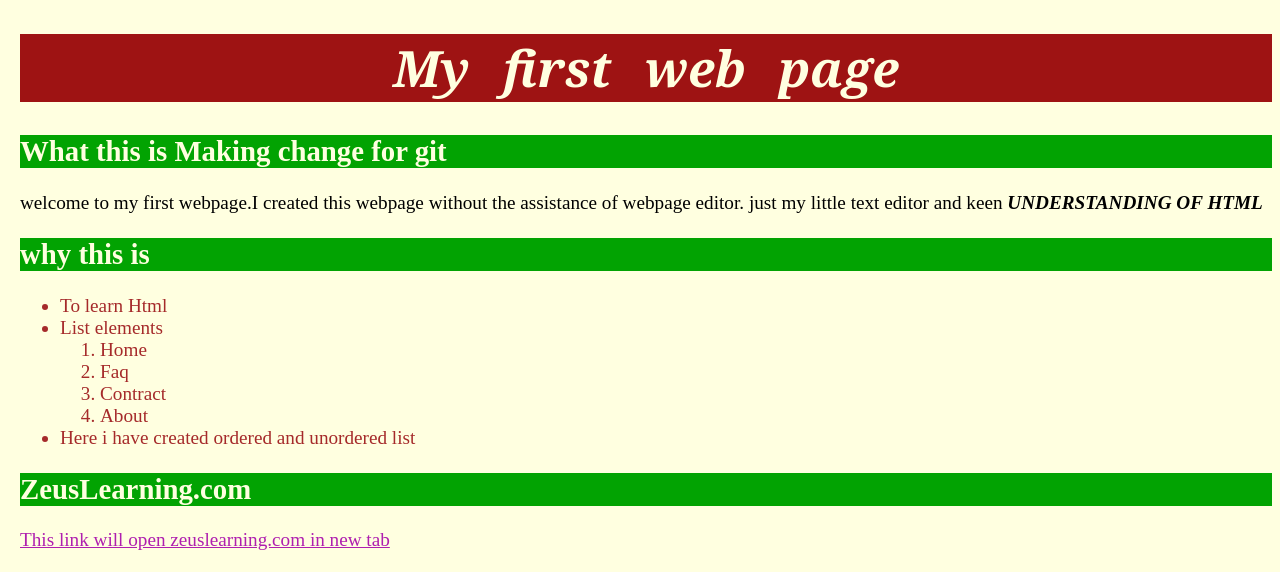
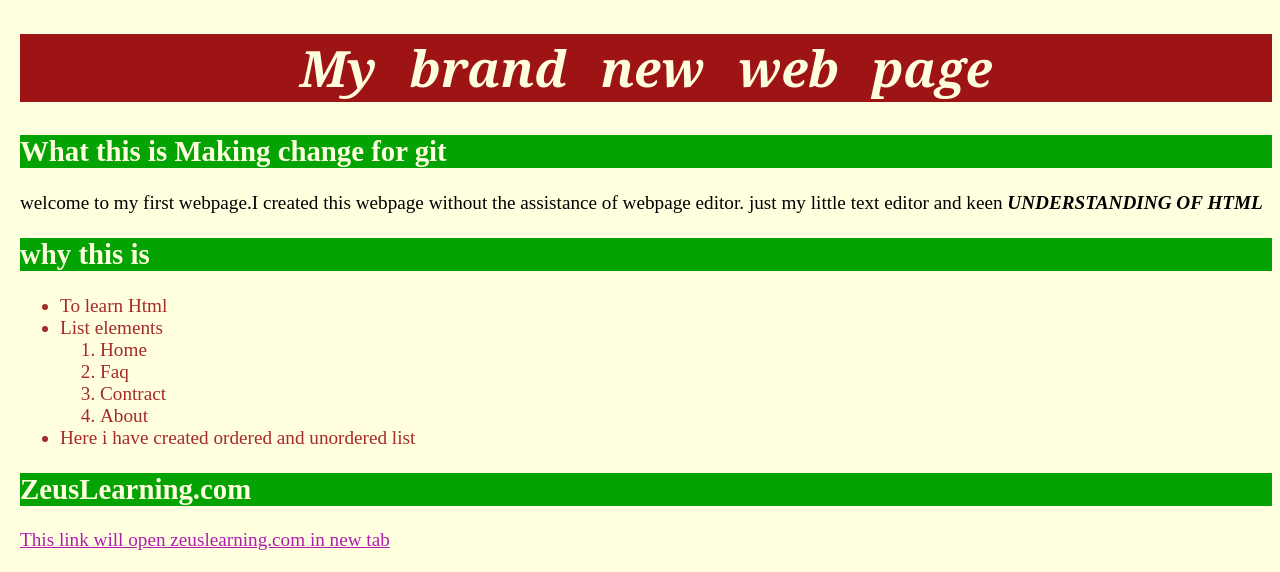
Before and after one commit to shubham2436/Hello, a plain HTML site: page Task 2/index.html in a window 1280 px wide. Shown: the top 572 px of the page. Drawn offline with Linux system fonts and the light colour scheme.

Commit message:
new change

```diff
--- a/Task 2/index.html
+++ b/Task 2/index.html
@@ -8,7 +8,7 @@
     <link rel="stylesheet" href="style.css"
   </head>
   <body>
-    <h1>My first web page</h1>
+    <h1>My brand new web page</h1>
     <h2>What this is Making change for git</h2>
     <p>
       welcome to my first webpage.I created this webpage without the assistance
```
